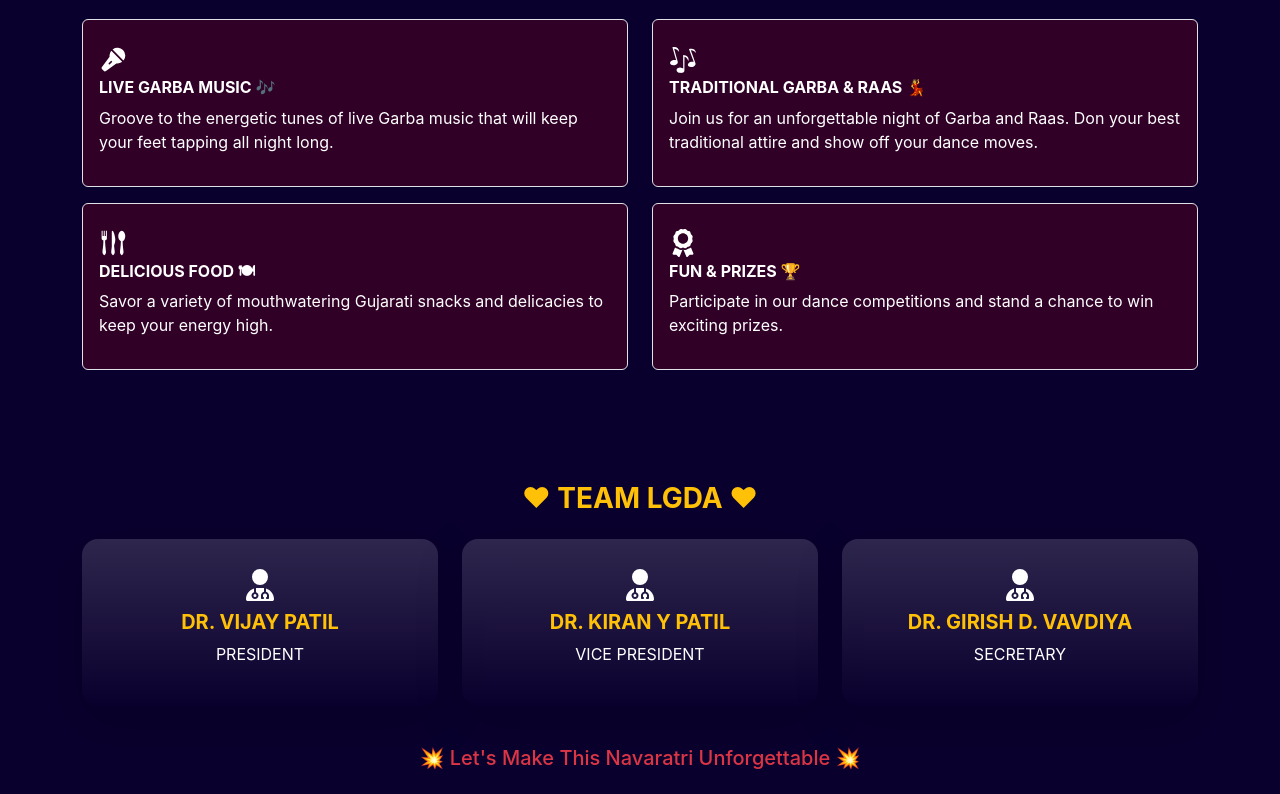
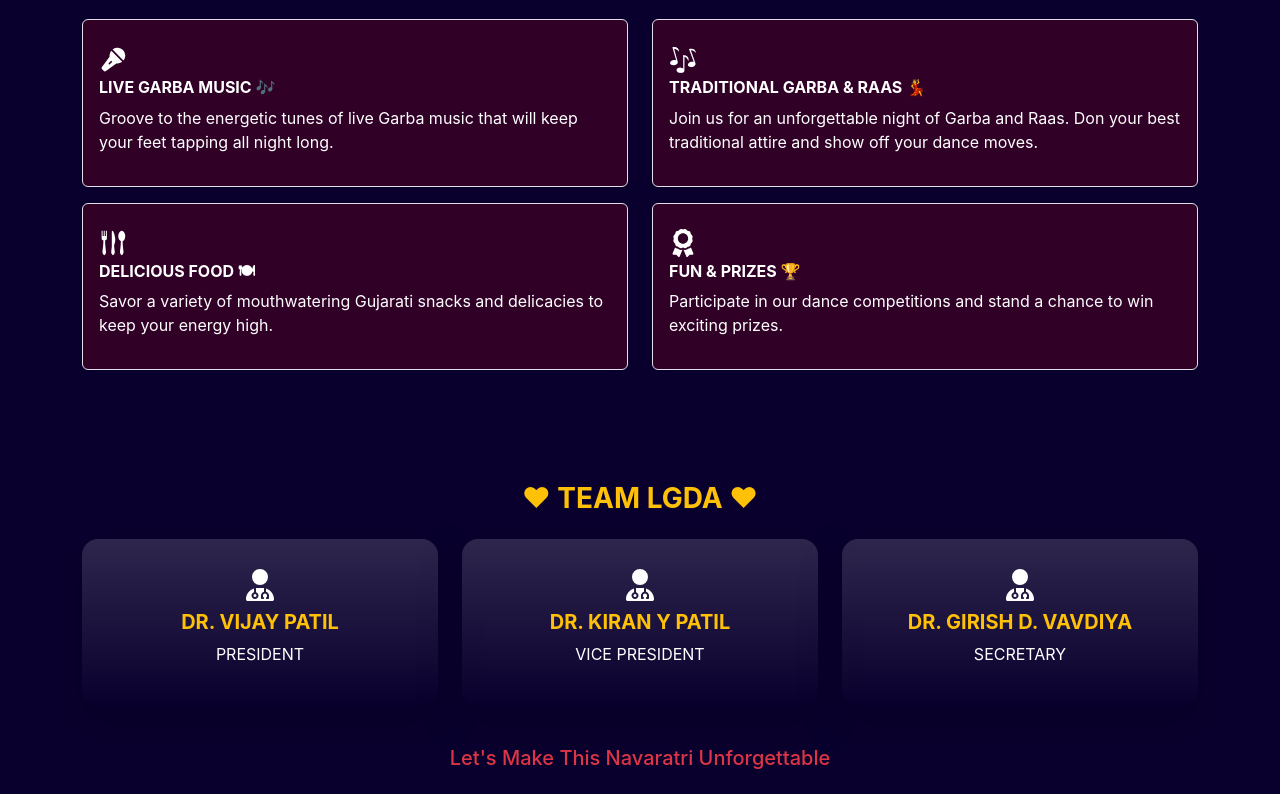
Before and after one commit to tankvaishali/thanganat, a React (Create React App) app: page / in a window 1280 px wide. Shown: the part 2114-2908 px from the top of the page. Built offline with nearby package versions, Linux system fonts and the light colour scheme.

Commit message:
register space add

```diff
--- a/src/Component/EventPage.jsx
+++ b/src/Component/EventPage.jsx
@@ -66,7 +66,7 @@ function EventPage() {
                     <div className="bg-warning text-dark text-center p-2 rounded-3 mb-0 mb-md-4 fw-bold">
                         ગરબા " માં " ની ભક્તિ નું એક રૂપ છે, ગરબા આનંદ ની પ્રસ્તુતિ નું એક સ્વરૂપ છે.
                     </div>
-                         <div className="h-100 bg-white rounded-4 p-3 d-flex flex-column justify-content-between">
+                         <div className="h-100 bg-white rounded-4 p-3 d-flex flex-column justify-content-between mt-3">
                     <div className='text-center rounded p-3 py- py-md-4 bg-warning'>
                         <div className='fw-bold display-6'>
                             Registration is compulsory !
@@ -192,7 +192,8 @@ function EventPage() {
 
 
                 <div className="text-center mt-3">
-                    <h5 className="text-danger text-capitalize">💥 Let's make this Navaratri unforgettable 💥</h5>
+                    <h5 className="text-danger text-capitalize">
+                         Let's make this Navaratri unforgettable </h5>
                 </div>
             </div>
         </div>
```
Also changed, not shown: src/Assets/Images/pngtree-dandiya-illustration-garba-dance-equipment-transparent-background-png-image_14042952-removebg-preview.png (added).
